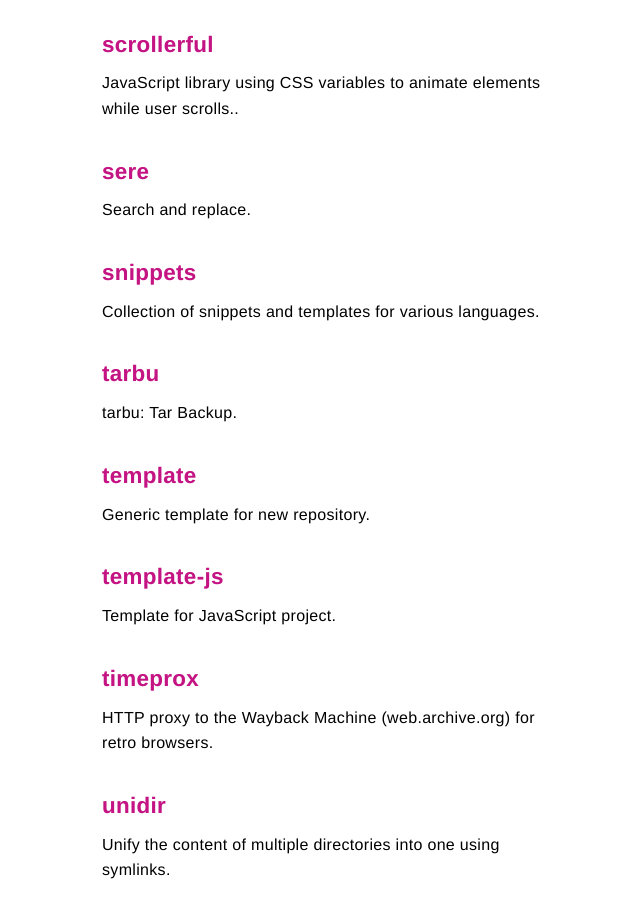
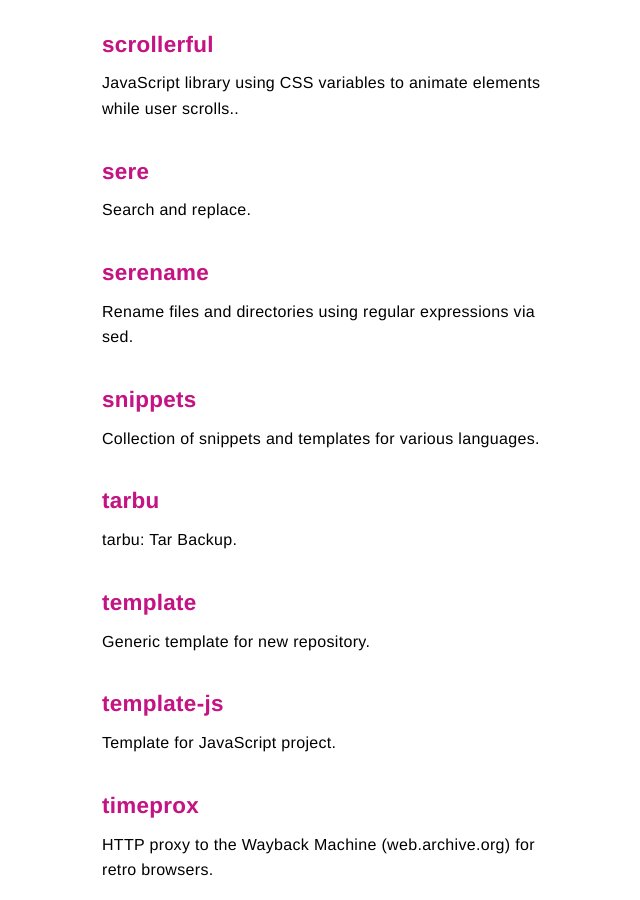
Before and after one commit to remino/remino.github.io, a Jekyll site: the page built from index.md, in a window 1280 px wide and 900 px high, scrolled down 4150 px. Shown: the whole window, without its empty margins (354-994 px from the left). Built offline with Jekyll 4.4.1, drawn with Linux system fonts in a browser that asks for light colours.

Commit message:
Add serename

```diff
--- a/_data/repos.json
+++ b/_data/repos.json
@@ -228,6 +228,12 @@
 		"url": "https://github.com/remino/sere"
 	},
 	{
+		"description": "Rename files and directories using regular expressions via sed",
+		"homepageUrl": "",
+		"name": "serename",
+		"url": "https://github.com/remino/serename"
+	},
+	{
 		"description": "Collection of snippets and templates for various languages",
 		"homepageUrl": "",
 		"name": "snippets",
```
